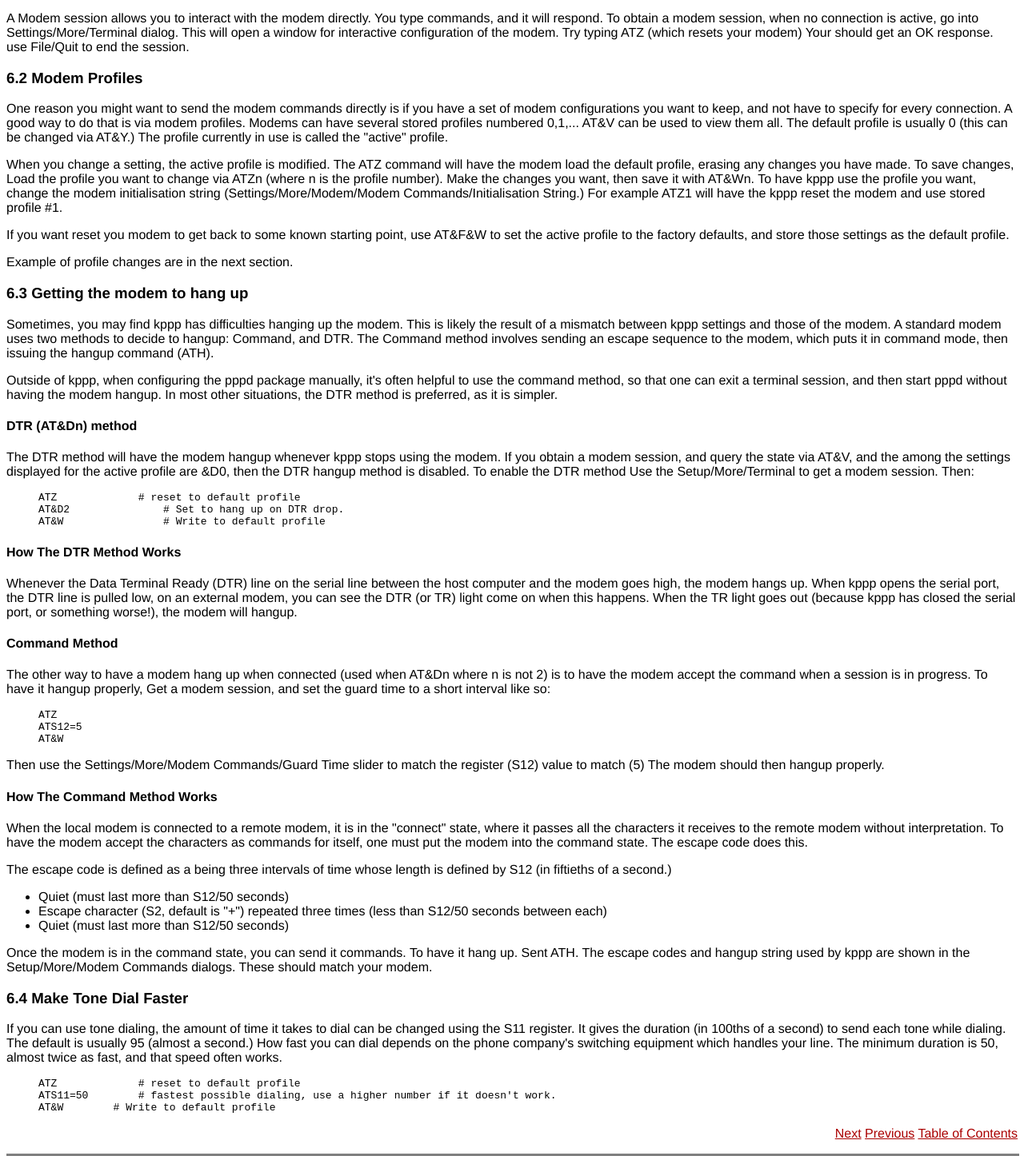
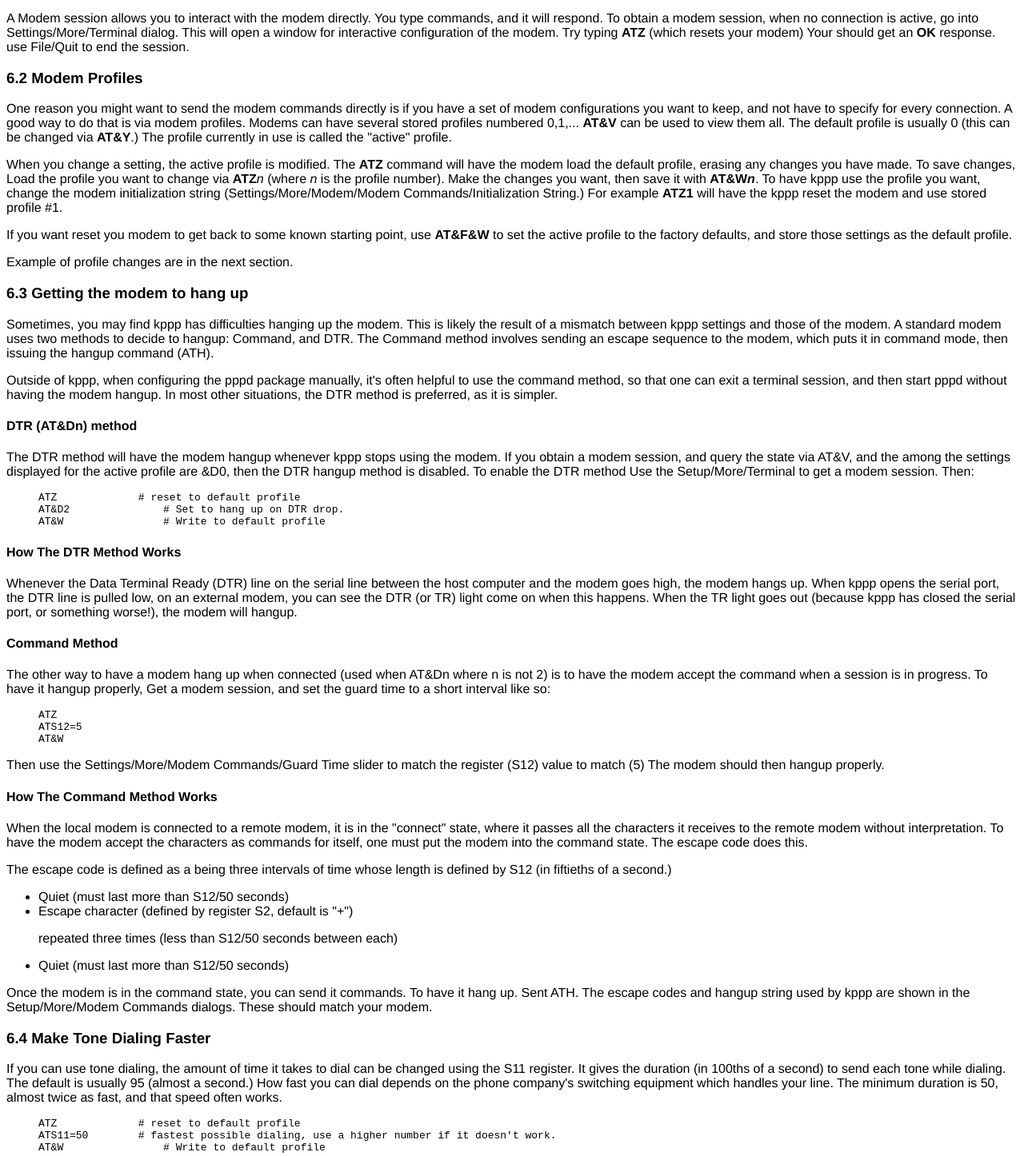
Before and after one commit to KDE/kppp, a plain HTML site: page docs/kppp-6.html in a window 1280 px wide. Shown: the part 220-1666 px from the top of the page at 80% size. Drawn offline with Linux system fonts and the light colour scheme.

Commit message:
Bernd regenerated docs and corrected some sgml mistakes
svn path=/trunk/kdenetwork/kppp/; revision=4123

```diff
--- a/docs/kppp-6.html
+++ b/docs/kppp-6.html
@@ -31,8 +31,8 @@
 <P>A Modem session allows you to interact with the modem directly.
 You type commands, and it will respond.  To obtain a modem session, when no
 connection is active, go into Settings/More/Terminal dialog.  This will open
-a window for interactive configuration of the modem.  Try typing ATZ (which
-resets your modem)  Your should get an OK response.  use File/Quit to
+a window for interactive configuration of the modem.  Try typing <B>ATZ</B> (which
+resets your modem)  Your should get an <B>OK</B> response.  use File/Quit to
 end the session.
 <P>
 <H3><A NAME="ss6.2">6.2 Modem Profiles</A>
@@ -41,20 +41,20 @@
 <P>One reason you might want to send the modem commands directly is
 if you have a set of modem configurations you want to keep, and not
 have to specify for every connection.  A good way to do that is via modem
-profiles.   Modems can have several stored profiles numbered 0,1,...  AT&amp;V
+profiles.   Modems can have several stored profiles numbered 0,1,...  <B>AT&amp;V</B>
 can be used to view them all.  The default profile is usually 0 (this
-can be changed via AT&amp;Y.) The profile currently in use is called the "active"
+can be changed via <B>AT&amp;Y</B>.) The profile currently in use is called the "active"
 profile.
-<P>When you change a setting, the active profile is modified.  The ATZ command
+<P>When you change a setting, the active profile is modified.  The <B>ATZ</B> command
 will have the modem load the default profile, erasing any changes you
 have made.  To save changes,  Load the profile you
-want to change via ATZn (where n is the profile number).  Make the
-changes you want, then save it with AT&amp;Wn.  To have kppp use the profile
-you want, change the modem initialisation string
-(Settings/More/Modem/Modem Commands/Initialisation String.)  For example
-ATZ1 will have the kppp reset the modem and use stored profile #1.
+want to change via <B>ATZ</B><EM>n</EM> (where <EM>n</EM> is the profile number).  Make the
+changes you want, then save it with <B>AT&amp;W<EM>n</EM></B>.  To have kppp use the profile
+you want, change the modem initialization string
+(Settings/More/Modem/Modem Commands/Initialization String.)  For example
+<B>ATZ1</B> will have the kppp reset the modem and use stored profile #1.
 <P>If you want reset you modem to get back to some known starting point, use
-AT&amp;F&amp;W to set the active profile to the factory defaults, and store those
+<B>AT&amp;F&amp;W</B> to set the active profile to the factory defaults, and store those
 settings as the default profile.
 <P>Example of profile changes are in the next section.
 <P>
@@ -124,7 +124,9 @@
 <UL>
 <LI>Quiet (must last more than S12/50 seconds)
 </LI>
-<LI>Escape character (S2, default is "+") repeated three times (less than S12/50 seconds between each)
+<LI>Escape character (defined by register S2, default is "+")
+<P>repeated three times (less than S12/50 seconds between each)
+<P>
 </LI>
 <LI>Quiet (must last more than S12/50 seconds)
 </LI>
@@ -134,7 +136,7 @@
 are shown in the Setup/More/Modem Commands dialogs.  These should match
 your modem.
 <P>
-<H3><A NAME="ss6.4">6.4 Make Tone Dial Faster</A>
+<H3><A NAME="ss6.4">6.4 Make Tone Dialing Faster</A>
 </H3>
 
 <P>
@@ -149,7 +151,7 @@
 <PRE>
 ATZ             # reset to default profile
 ATS11=50        # fastest possible dialing, use a higher number if it doesn't work.
-AT&amp;W        # Write to default profile
+AT&amp;W                # Write to default profile
 </PRE>
 </CODE></BLOCKQUOTE>
 <P>
```
Also changed, not shown: docs/kppp.html (+1 -1 lines), 1 other file.
